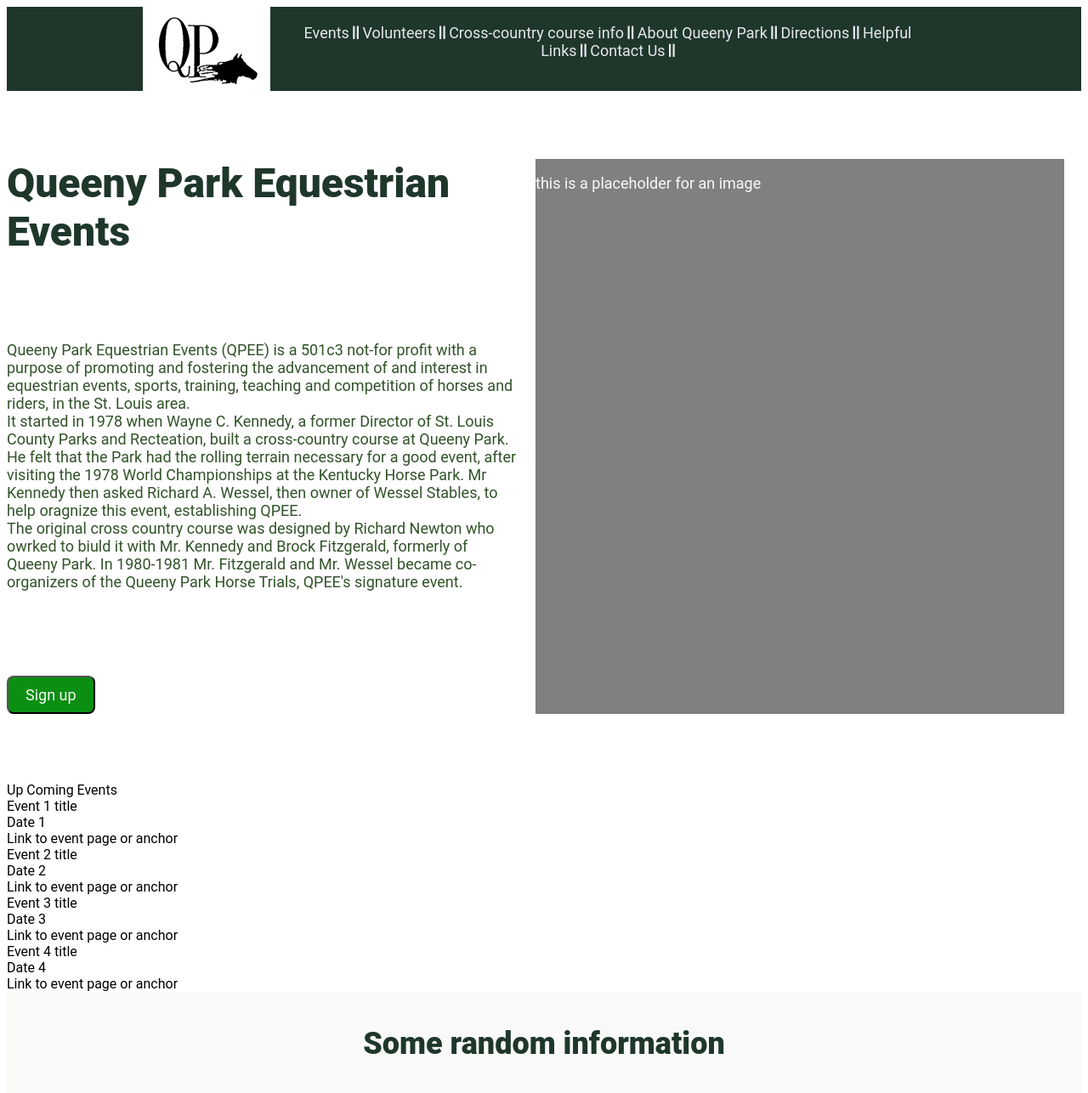
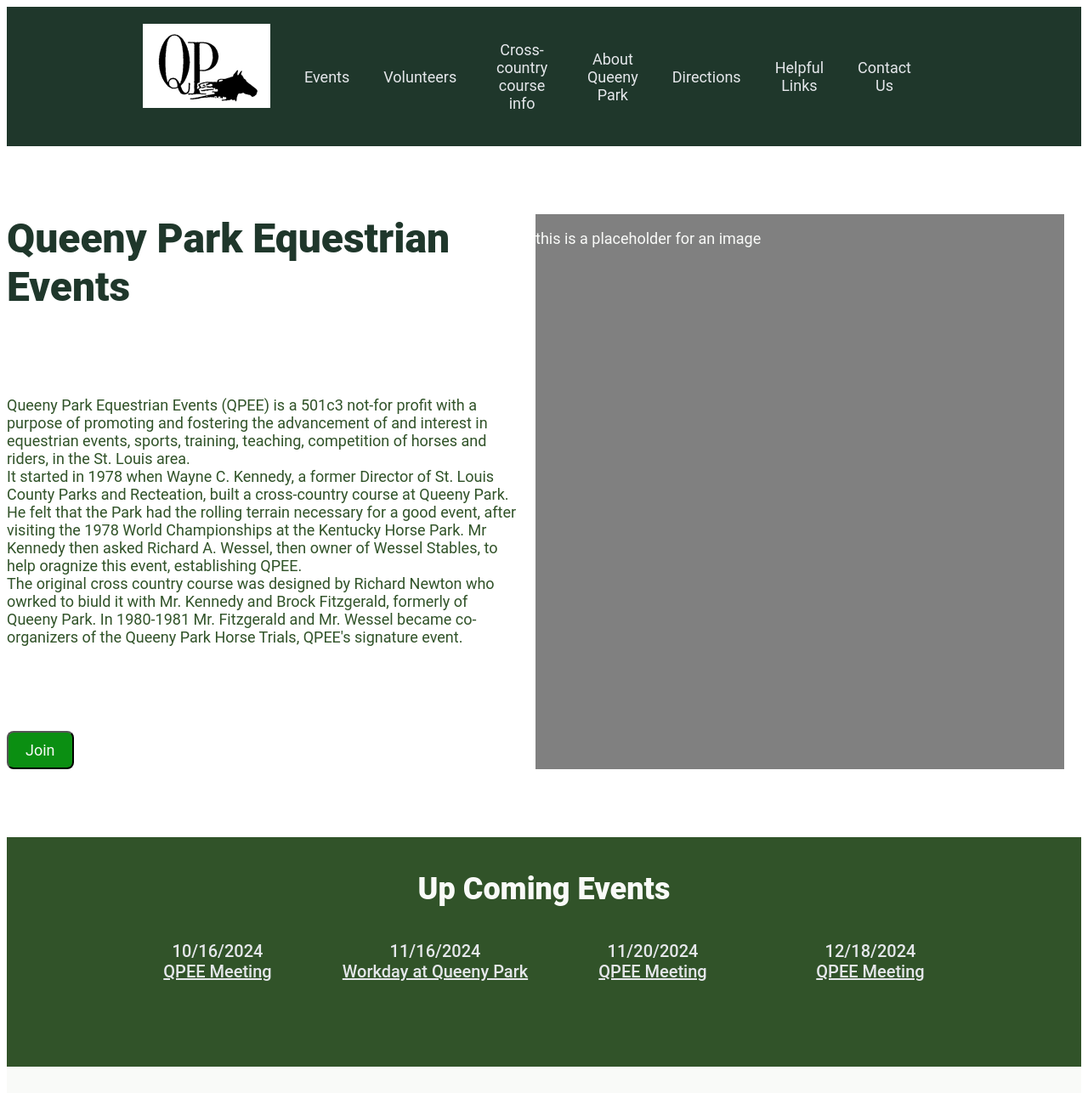
Before and after one commit to hhinkel/QPEE_Website, a plain HTML site: page index.html in a window 1280 px wide. Shown: the top 1286 px of the page at 85% size. Drawn offline with Linux system fonts and the light colour scheme.

Commit message:
CHanges to header and upcoming events.

```diff
--- a/index.html
+++ b/index.html
@@ -14,18 +14,16 @@
 <body>
     <div class="header">
         <div class="header_bar">
-            <tr>
-                <th class="logo"><img src="images/QP_logo.gif" alt="QPEE logo"></th>
-                <div class="links">
-                    <th>Events <i class="fa-solid fa-grip-lines-vertical"></i></th>
-                    <th>Volunteers <i class="fa-solid fa-grip-lines-vertical"></i></th>
-                    <th>Cross-country course info <i class="fa-solid fa-grip-lines-vertical"></i></th>
-                    <th>About Queeny Park <i class="fa-solid fa-grip-lines-vertical"></i></th>
-                    <th>Directions <i class="fa-solid fa-grip-lines-vertical"></i></th>
-                    <th>Helpful Links <i class="fa-solid fa-grip-lines-vertical"></i></th>
-                    <th>Contact Us <i class="fa-solid fa-grip-lines-vertical"></i></th>
-                </div>
-            </tr>
+            <div class="logo"><img src="images/QP_logo.gif" alt="QPEE logo"></div>
+            <div class="links">
+                <div class="menu_item">Events</div>
+                <div class="menu_item">Volunteers</div>
+                <div class="menu_item">Cross-country course info</div>
+                <div class="menu_item">About Queeny Park</div>
+                <div class="menu_item">Directions</div>
+                <div class="menu_item">Helpful Links</div>
+                <div class="menu_item">Contact Us</div>
+            </div>
         </div>
     </div>
         <div class="header_content">
@@ -33,7 +31,7 @@
                 <div class="header_title">Queeny Park Equestrian Events</div>
                 <div class="header_content">
                     Queeny Park Equestrian Events (QPEE) is a 501c3 not-for profit with a purpose of promoting and
-                    fostering the advancement of and interest in equestrian events, sports, training, teaching and competition of
+                    fostering the advancement of and interest in equestrian events, sports, training, teaching, competition of
                     horses and riders, in the St. Louis area.
                     <br>
                     It started in 1978 when Wayne C. Kennedy, a former Director of St. Louis County Parks and Recteation, built a cross-country
@@ -45,8 +43,8 @@
                     formerly of Queeny Park. In 1980-1981 Mr. Fitzgerald and Mr. Wessel became co-organizers of the Queeny Park Horse Trials,
                     QPEE's signature event.
                 </div>
-                <div class="header_button">
-                    <button type="button">Sign up</button>
+                <div class="header_button" id="join">
+                    <button type="button">Join</button>
                 </div>
             </div>
             <div class="header_image">
@@ -57,21 +55,19 @@
     <div class="calendar">
         <div class="upcoming_events">Up Coming Events
         <!-- Eventually read this from a google calendar API if there is one for now do tris by hand.-->
-            <div class="event1">Event 1 title
-                <div class="date1">Date 1</div>
-                <div class="link1">Link to event page or anchor</div>
-            </div>
-            <div class="event2">Event 2 title
-                <div class="date2">Date 2</div>
-                <div class="link2">Link to event page or anchor</div>
-            </div>
-            <div class="event3">Event 3 title
-                <div class="date3">Date 3</div>
-                <div class="link3">Link to event page or anchor</div>
-            </div>
-            <div class="event4">Event 4 title
-                <div class="date4">Date 4</div>
-                <div class="link4">Link to event page or anchor</div>
+            <div class="info_events">
+                <div class="event">10/16/2024
+                    <div class="link"><a  href="#join">QPEE Meeting</a></div>
+                </div>
+                <div class="event">11/16/2024
+                    <div class="link"><a  href="#volunteer">Workday at Queeny Park</a></div>
+                </div>
+                <div class="event">11/20/2024
+                    <div class="link"><a  href="#join">QPEE Meeting</a></div>
+                </div>
+                <div class="event">12/18/2024
+                    <div class="link"><a  href="#join">QPEE Meeting</a></div>
+                </div>
             </div>
         </div>
     </div>
@@ -104,7 +100,7 @@
     </div>
     <div class="action">
         <div class="box">
-            <div class="container1">
+            <div class="container1" id="volunteer">
                 <div class="call"><strong>Call to action! It's time!</strong></div>
                 <div class="sign_up">Volunteer at a QPEE event! Just click the button</div>
             </div>
--- a/styles/style.css
+++ b/styles/style.css
@@ -11,21 +11,28 @@
 .header_bar {
     display: flex;
     flex-direction: row;
+    flex: auto;
 }
 
 .logo {
     color: #F9FAF8;
     font-size: 24px;
     margin-top: 20px;
-    flex: 1;
 }
 
 .links {
+    display: flex;
     color: #E5E7EB;
     font-size: 18px;
     margin: 20px;
     text-align: center;
-    flex: auto;
+}
+
+.menu_item {
+    display: flex;
+    flex-direction: row;
+    align-items: center;
+    margin: 20px;
 }
 
 .header_content {
@@ -76,6 +83,51 @@
     justify-content: center;
     align-items: center;
     flex: 1 0 50%
+}
+
+.calendar {
+    background-color: #315329;
+    padding-left: 160px;
+    padding-right: 160px;
+    padding-top: 40px;
+    padding-bottom: 80px;
+}
+
+.upcoming_events {
+    color: #F9FAF8;
+    font-size: 36px;
+    font-weight: 900;
+    text-align: center;
+    padding-bottom: 20px;
+}
+
+.info_events{
+    display: flex;
+    flex-direction: row;
+    align-items: left;
+    justify-content: center;
+    padding-top: 40px;
+    gap: 20px;
+    color: #E5E7EB;
+    font-size: 20px;
+    font-weight: 500;
+}
+
+.event {
+    color: #E5E7EB;
+    font-size: 20px;
+    font-weight: 500;
+    display: flex;
+    flex-direction: column;
+    flex: 1 0 25%;
+}
+
+a:link {
+    color:#E5E7EB;
+}
+
+a:visited {
+    color: gray;
 }
 
 .info {
```
